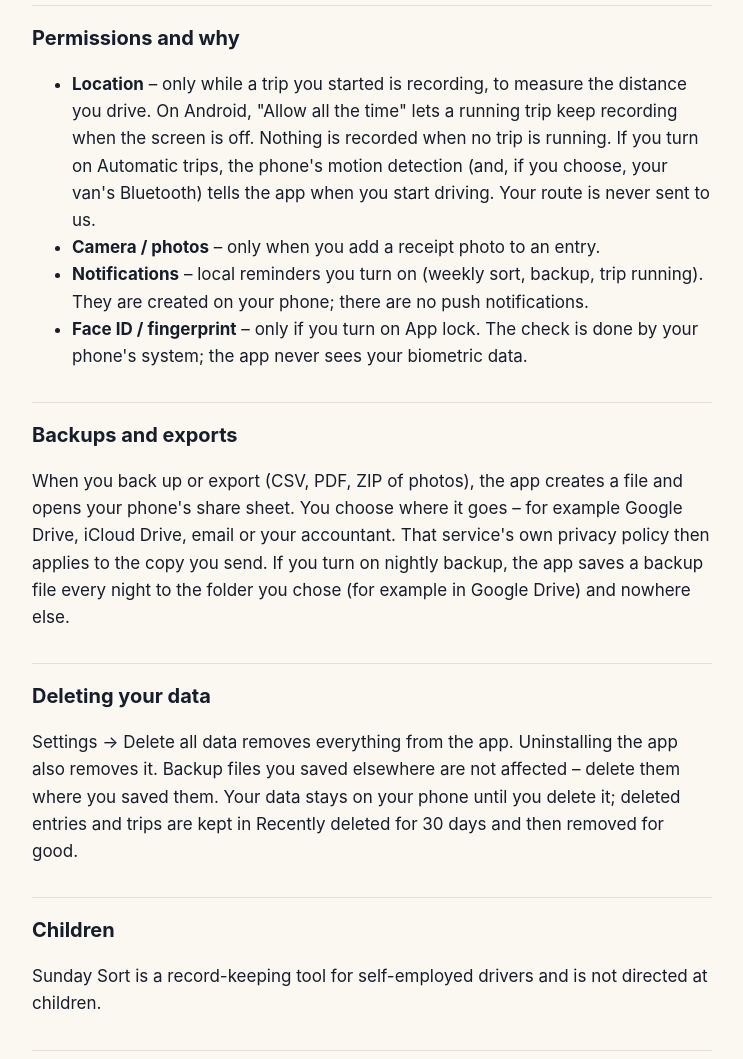
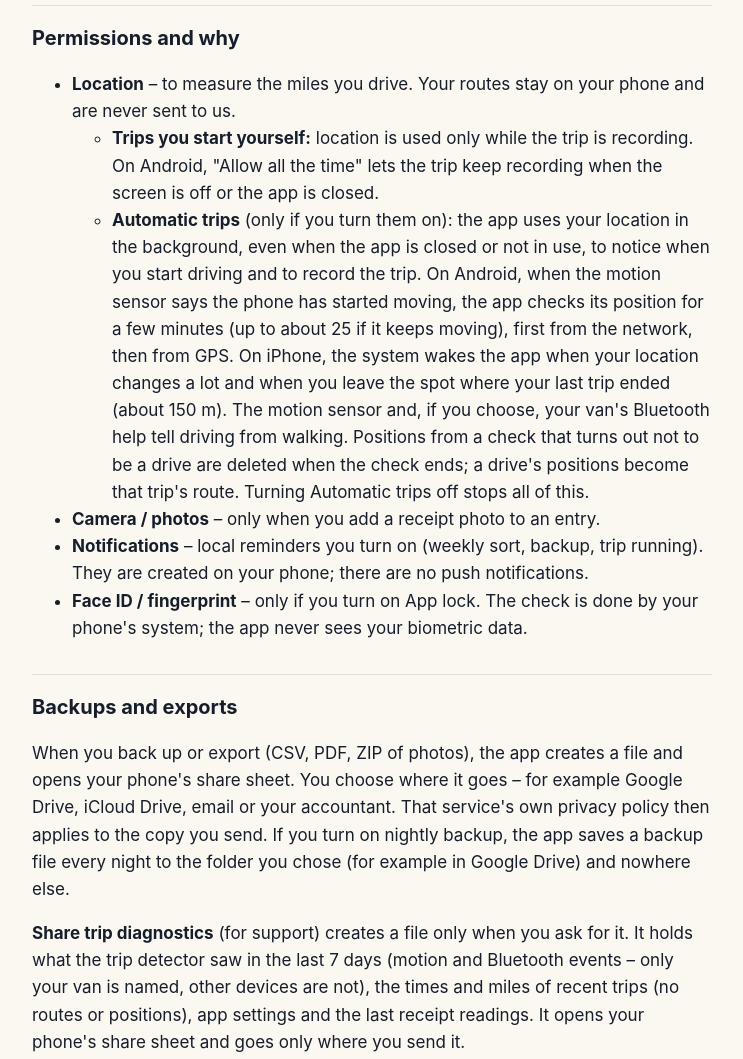
Before and after one commit to MA-Global-VN/sundaysort, a plain HTML site: page privacy.html in a window 1280 px wide. Shown: the part 1360-2419 px from the top of the page, without its empty margins (268-1011 px from the left). Drawn offline with Linux system fonts and the light colour scheme.

Commit message:
Privacy policy: Location section covers Automatic trips; trip diagnostics

```diff
--- a/privacy.html
+++ b/privacy.html
@@ -58,10 +58,20 @@
 
   <h2>Permissions and why</h2>
   <ul>
-    <li><strong>Location</strong> – only while a trip you started is recording, to measure the distance you drive. On
-    Android, "Allow all the time" lets a running trip keep recording when the screen is off. Nothing is recorded when no
-    trip is running. If you turn on Automatic trips, the phone's motion detection (and, if you choose, your van's
-    Bluetooth) tells the app when you start driving. Your route is never sent to us.</li>
+    <li><strong>Location</strong> – to measure the miles you drive. Your routes stay on your phone and are never sent to us.
+      <ul>
+        <li><strong>Trips you start yourself:</strong> location is used only while the trip is recording. On Android,
+        "Allow all the time" lets the trip keep recording when the screen is off or the app is closed.</li>
+        <li><strong>Automatic trips</strong> (only if you turn them on): the app uses your location in the background,
+        even when the app is closed or not in use, to notice when you start driving and to record the trip. On Android,
+        when the motion sensor says the phone has started moving, the app checks its position for a few minutes (up to
+        about 25 if it keeps moving), first from the network, then from GPS. On iPhone, the system wakes the app when
+        your location changes a lot and when you leave the spot where your last trip ended (about 150 m). The motion
+        sensor and, if you choose, your van's Bluetooth help tell driving from walking. Positions from a check that turns
+        out not to be a drive are deleted when the check ends; a drive's positions become that trip's route. Turning
+        Automatic trips off stops all of this.</li>
+      </ul>
+    </li>
     <li><strong>Camera / photos</strong> – only when you add a receipt photo to an entry.</li>
     <li><strong>Notifications</strong> – local reminders you turn on (weekly sort, backup, trip running). They are
     created on your phone; there are no push notifications.</li>
@@ -74,6 +84,10 @@
   You choose where it goes – for example Google Drive, iCloud Drive, email or your accountant. That service's own privacy
   policy then applies to the copy you send. If you turn on nightly backup, the app saves a backup file every night to
   the folder you chose (for example in Google Drive) and nowhere else.</p>
+  <p><strong>Share trip diagnostics</strong> (for support) creates a file only when you ask for it. It holds what the trip
+  detector saw in the last 7 days (motion and Bluetooth events – only your van is named, other devices are not), the
+  times and miles of recent trips (no routes or positions), app settings and the last receipt readings. It opens your
+  phone's share sheet and goes only where you send it.</p>
 
   <h2>Deleting your data</h2>
   <p>Settings → Delete all data removes everything from the app. Uninstalling the app also removes it. Backup files you
```
